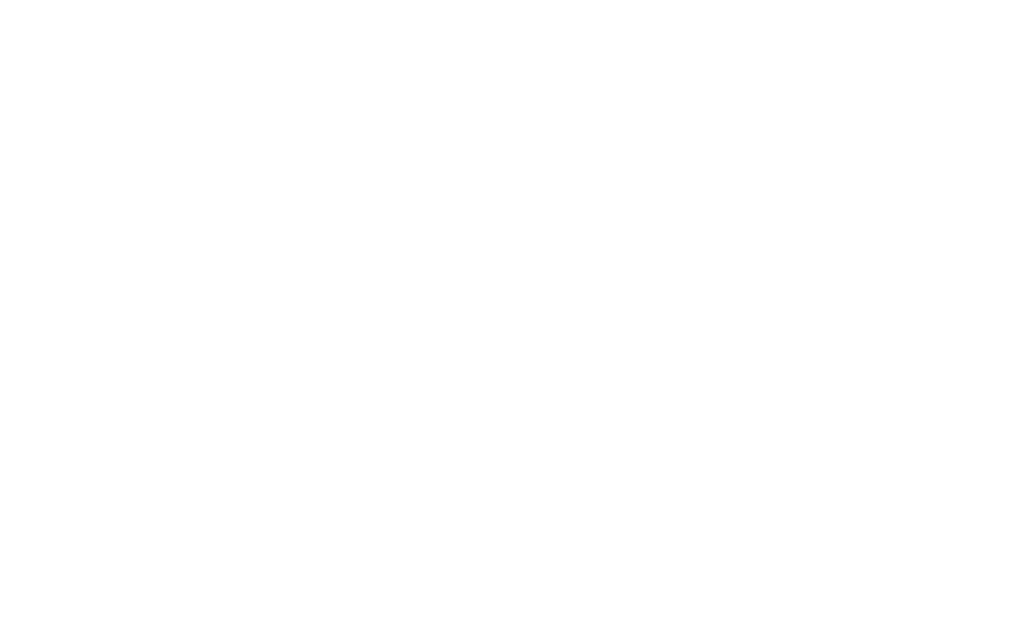
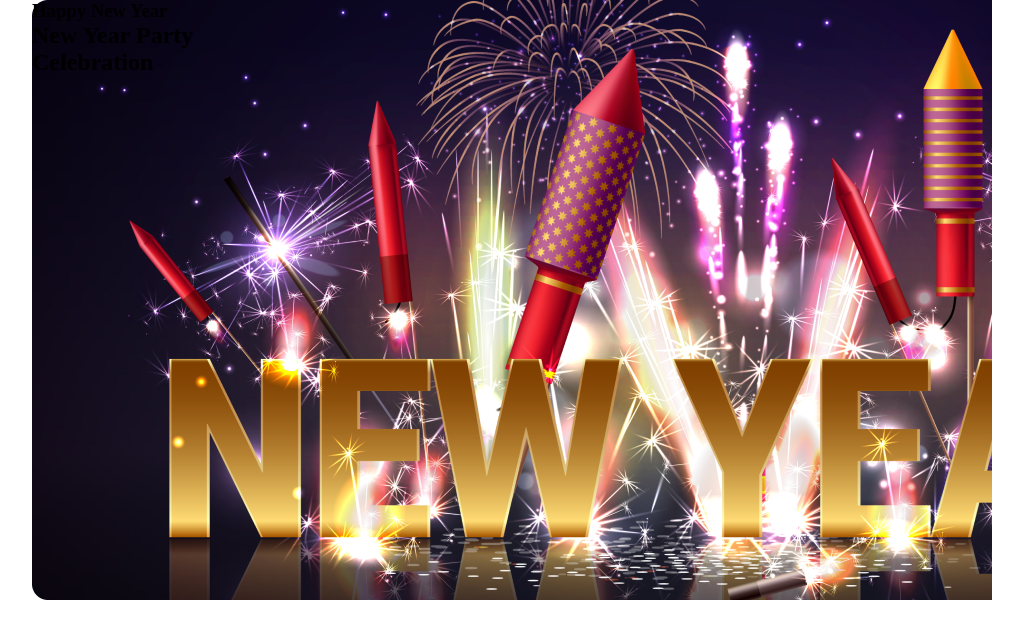
Before and after one commit to almuheetu/B9A1-New-Year, a plain HTML site: page index.html in a window 1280 px wide. Shown: the whole page, without its empty margins (128-1151 px from the left). Drawn offline with Linux system fonts and the light colour scheme.

Commit message:
Header css fixed

```diff
--- a/index.html
+++ b/index.html
@@ -13,6 +13,13 @@
     <!-- header started -->
     <header id="head">
         <div class="container">
+            <div class="header-area">
+                <div class="header-content">
+                    <h3>Happy New Year</h3>
+                    <h2>New Year Party <br> Celebration</h2>
+                </div>
+            </div>
+
         </div>
     </header>
 
--- a/style.css
+++ b/style.css
@@ -0,0 +1,13 @@
+*{
+    margin: 0;
+    padding: 0;
+}
+.container{
+    width: 75%;
+    max-width: 1440px;
+    margin: 0 auto;
+}
+.header-area {
+    background-image: url("./resources/Banner\ Image.png");
+    height: 600px;
+}
```
